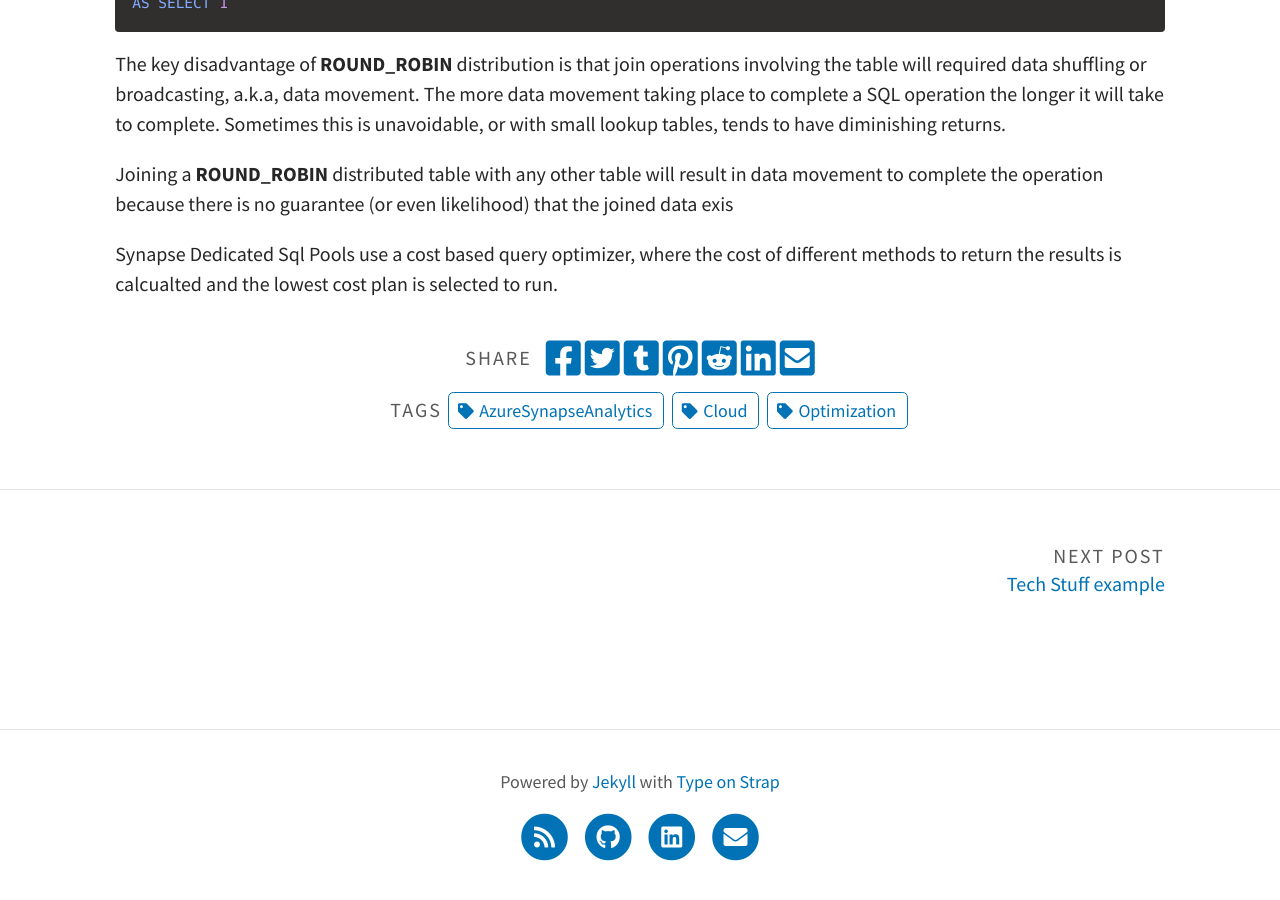
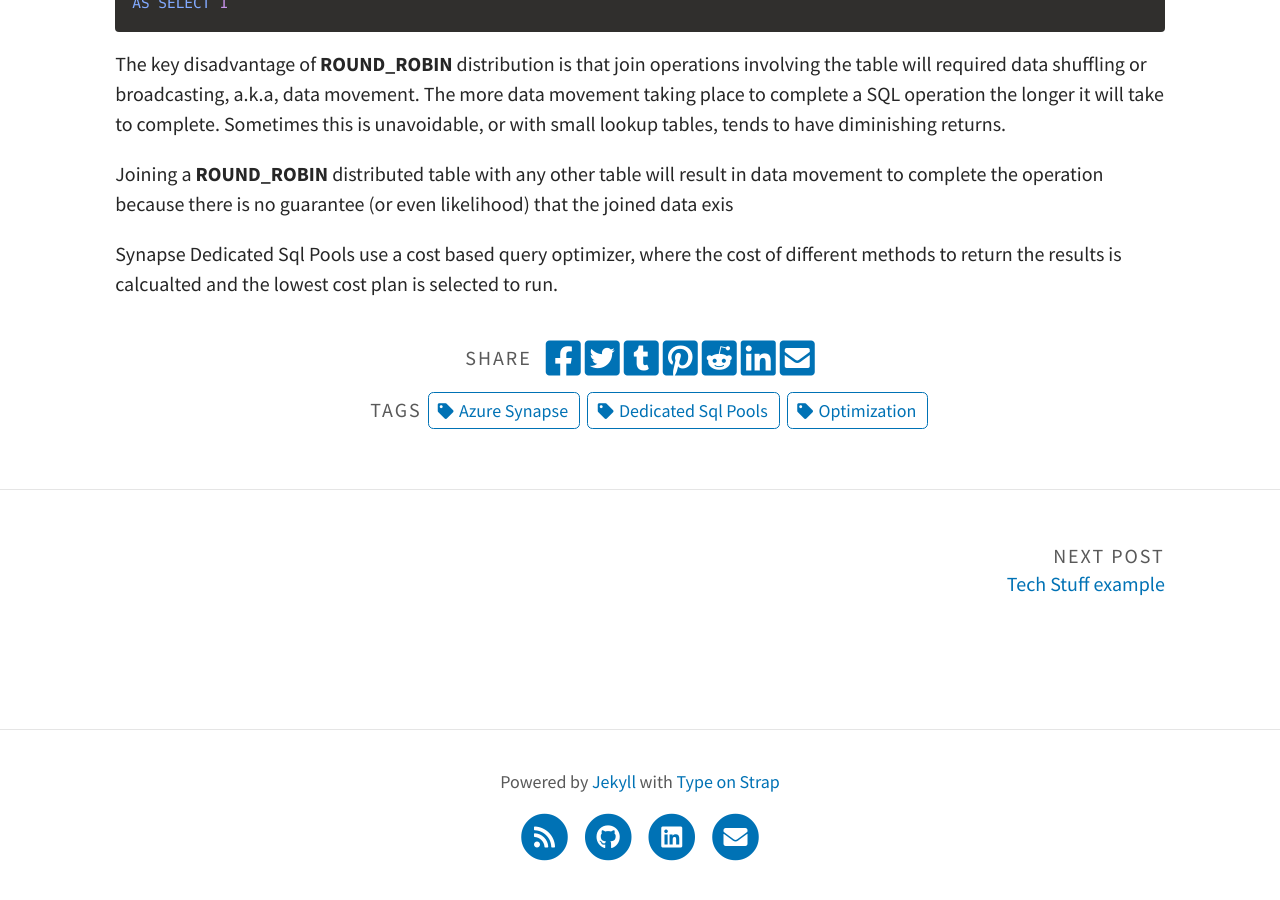
Before and after one commit to mwc360/mwc360.github.io, a Jekyll site: the page built from _posts/2022-01-16-Synapse-Optimization-Series-Table-Distributions.md, in a window 1280 px wide and 900 px high, scrolled down 1948 px. Built offline with Jekyll 4.4.1, drawn with Linux system fonts in a browser that asks for light colours; comment, search, counter and statistics services are not loaded.

Commit message:
change blog category

```diff
--- a/_posts/2022-01-16-Synapse-Optimization-Series-Table-Distributions.md
+++ b/_posts/2022-01-16-Synapse-Optimization-Series-Table-Distributions.md
@@ -1,8 +1,8 @@
 ---
 layout: post
 title: "Synapse Optimization Series: Table Distributions"
-tags: [AzureSynapseAnalytics, Cloud, Optimization]
-categories: tools
+tags: [Azure Synapse, Dedicated Sql Pools, Optimization]
+categories: optimization
 feature-img: "assets/img/feature-img/circuit.jpeg"
 thumbnail: "assets/img/thumbnails/feature-img/circuit.jpeg"
 ---
```
